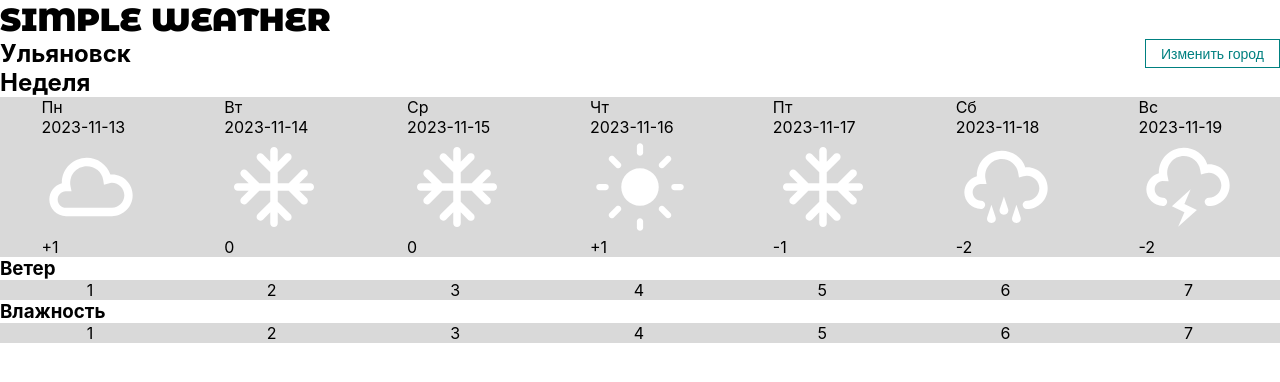
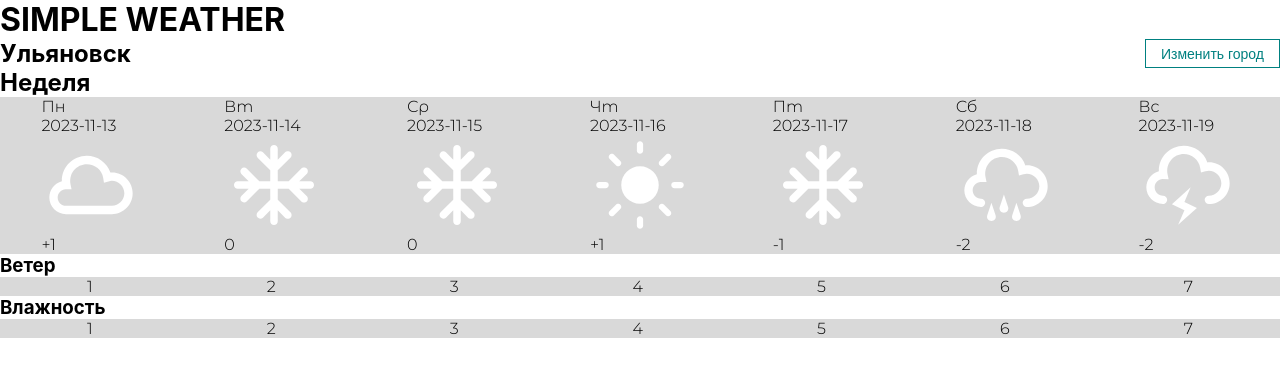
Before and after one commit to HerbalTea312/weather_study_app, a React (Create React App) app: page / in a window 1280 px wide. Shown: the top 382 px of the page. Built offline with nearby package versions, Linux system fonts and the light colour scheme; the HTML template or start-up script is replaced by a standard one.

Commit message:
change font

```diff
--- a/src/styles/App.css
+++ b/src/styles/App.css
@@ -4,8 +4,8 @@
     box-sizing: border-box;
 }
 
-h1 {
-    font-family:'Montserrat Alternates black';
+p {
+    font-family:'Montserrat Alternates';
 }
 
 .flex {
@@ -34,6 +34,6 @@ h1 {
 }
 
 @font-face {
-    font-family: "Montserrat Alternates black";
-    src: url("../../public/MontserratAlternates-Black.ttf");
+    font-family: "Montserrat Alternates";
+    src: url("../../public/MontserratAlternates-Light.ttf");
   }
```
Also changed, not shown: public/MontserratAlternates-Light.ttf (added).
